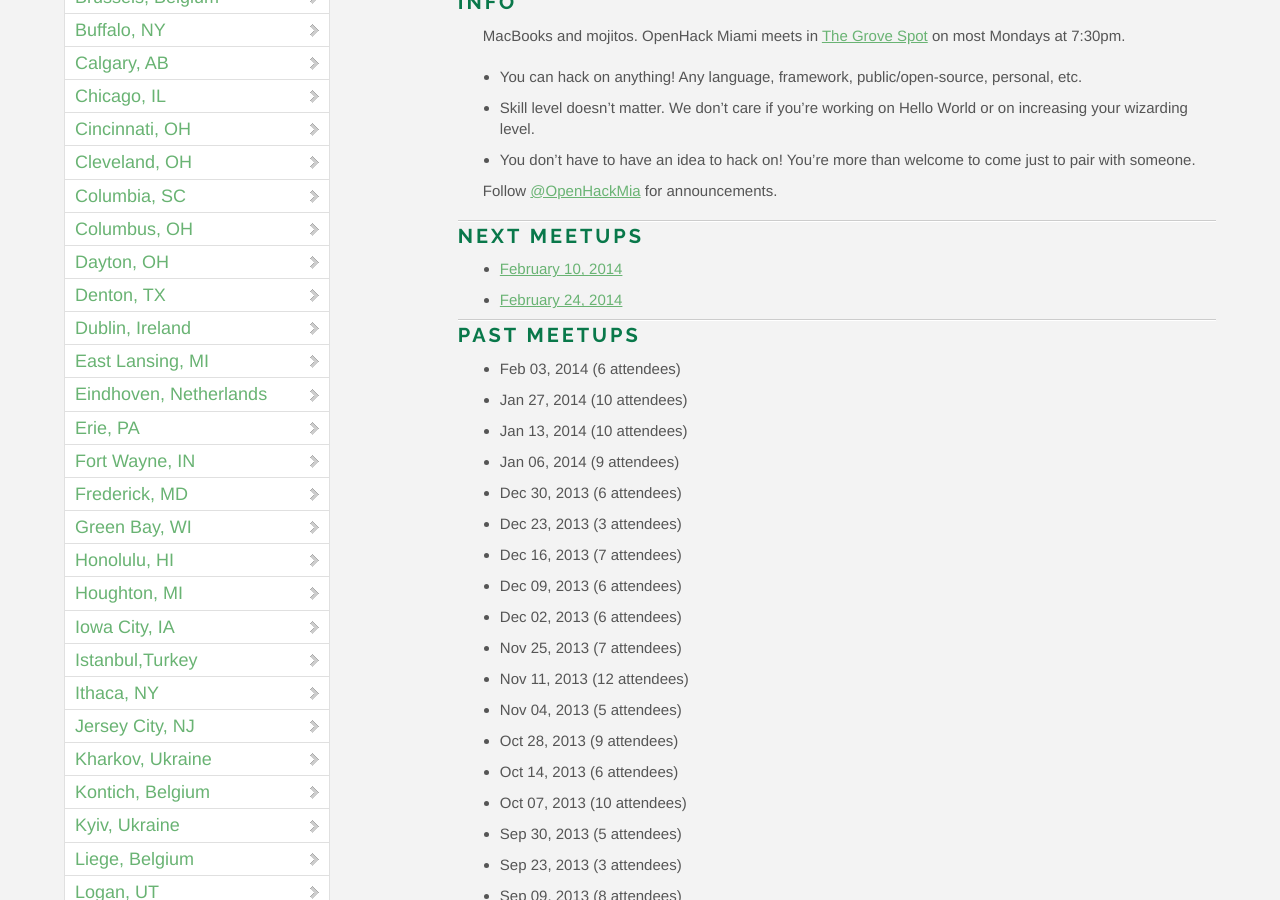
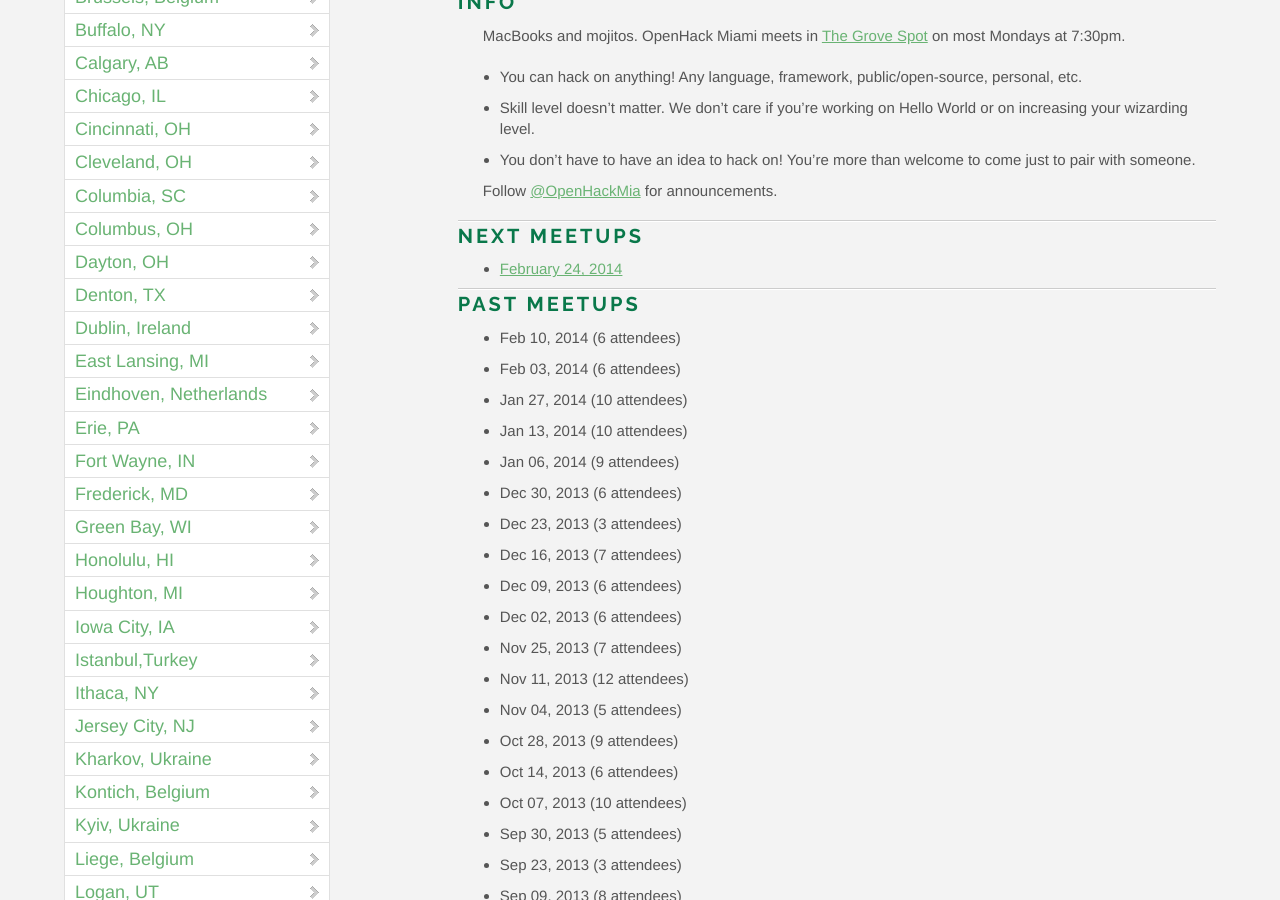
Before and after one commit to OpenHack/openhack.github.com, a Jekyll site: the page built from miami/index.markdown, in a window 1280 px wide and 900 px high, scrolled down 733 px. Built offline with Jekyll 4.4.1, drawn with Linux system fonts in a browser that asks for light colours; nearby versions of some CDN libraries; Markdown is read by kramdown in place of the engine named in the settings; comment, search, counter and statistics services are not loaded.

Commit message:
update miami attendee info

```diff
--- a/miami/index.markdown
+++ b/miami/index.markdown
@@ -19,11 +19,11 @@ Follow [@OpenHackMia](http://twitter.com/openhackmia) for announcements.
 
 ### Next meetups
 
-* [February 10, 2014](http://www.meetup.com/miamirb/events/163786422/)
 * [February 24, 2014](http://www.meetup.com/miamirb/events/163786842/)
 
 ### Past meetups
 
+* Feb 10, 2014 (6 attendees)
 * Feb 03, 2014 (6 attendees)
 * Jan 27, 2014 (10 attendees)
 * Jan 13, 2014 (10 attendees)
```
